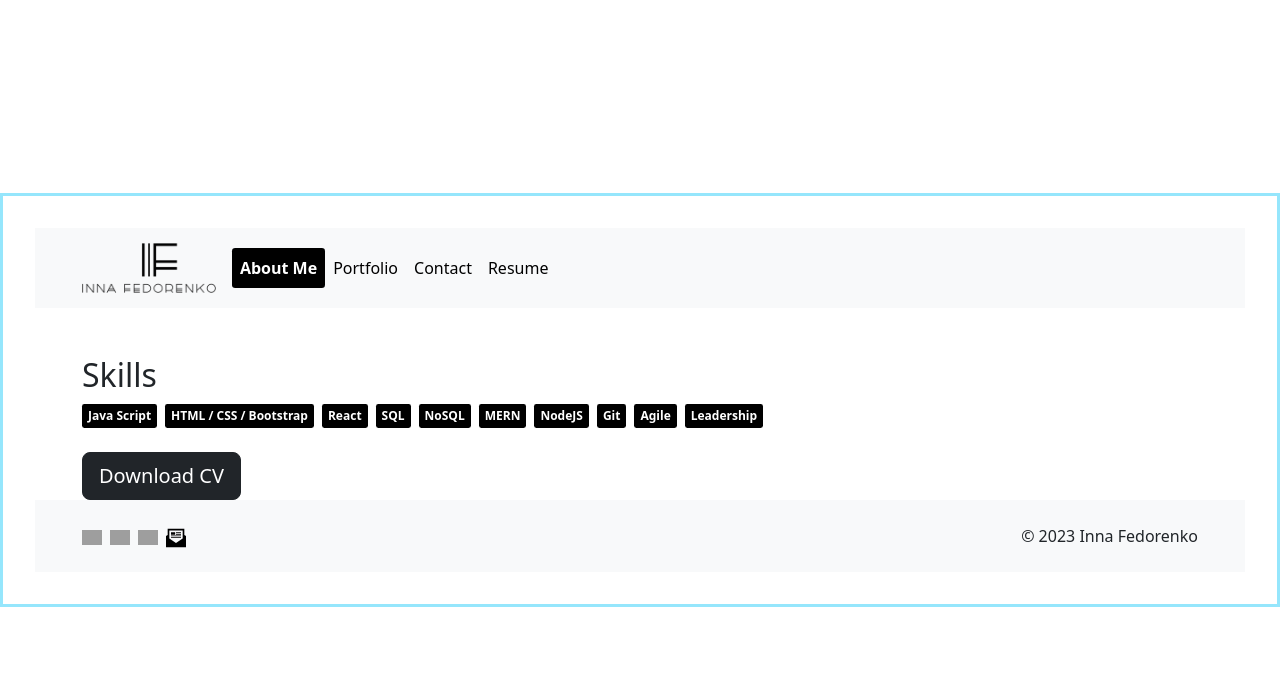
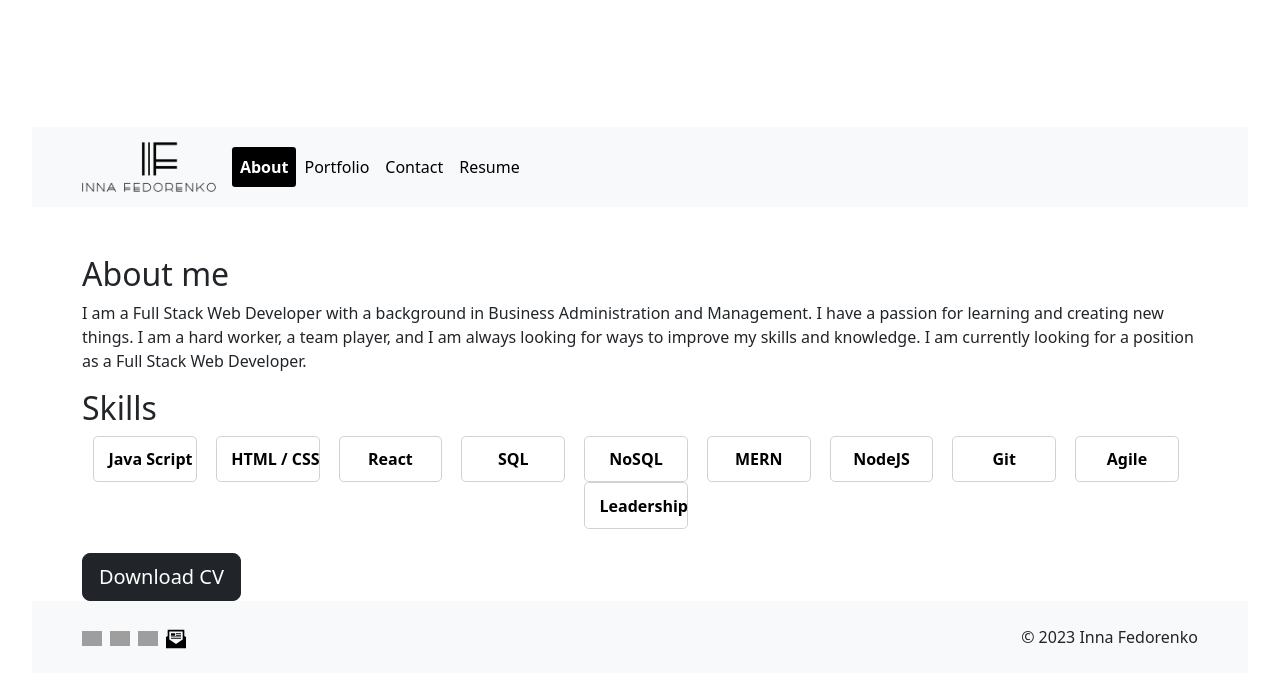
Before and after one commit to InnaFedorenko/if_portfolio_react, a React (Vite) app: page /resume in a window 1280 px wide. Shown: the top 688 px of the page. Built offline with nearby package versions, Linux system fonts and the light colour scheme; grey boxes are pictures that could not be loaded.

Commit message:
implemented mailto

```diff
--- a/src/App.css
+++ b/src/App.css
@@ -6,7 +6,7 @@
   margin: 0 auto;
   padding: 2rem;
   /* text-align: center; */
-  border: #61dafbaa solid 3px;
+  /* border: #61dafbaa solid 3px; */
 }
 
 
@@ -17,12 +17,12 @@
   transition: filter 300ms;
 }
 
-.logo:hover {
+/* .logo:hover {
   filter: drop-shadow(0 0 2em #646cffaa);
 }
 .logo.react:hover {
   filter: drop-shadow(0 0 2em #61dafbaa);
-}
+} */
 
 .active-link {
   background-color: black;
@@ -47,11 +47,14 @@
   transition: background-color 300ms;
 }
 .badge {
-  background-color: black;
-  color: white;
-  padding: 0.5em;
-  border-radius: 0.2em;
+  background-color: white;
+  border: #d5d1d1 solid 1px;
+  color: black;
+  padding: 0.9em;
+  border-radius: 0.3em;
   transition: background-color 100ms;
+  width: 9.3%;
+  font-size: medium;
 }
 
 .nav-link{
@@ -67,13 +70,33 @@
   margin: 20px;
 }
 
-
+.form label {
+  display: block;
+  margin-bottom: 5px;
+  font-weight: bold;
+}
+.form textarea {
+  display: block;
+  margin-top: 5px;
+  margin-bottom: 5px;
+  width: 100%;
+}
 
 .form input {
   display: block;
   margin-top: 5px;
   margin-bottom: 5px;
   width: 100%;
+}
+.skills
+{
+  display: flex;
+  flex-direction: row;
+  flex-wrap: wrap;
+  justify-content: space-evenly;
+  align-items: center;
+  align-content: center;
+
 }
 
 @keyframes logo-spin {
@@ -106,6 +129,12 @@
  padding-left: 100px;
   padding-right: 100px;
 }
+#submit {
+  margin-top: 10px;
+  margin-bottom: 10px;
+  align-items: center;
+
+}
 
 .read-the-docs {
   color: #888;
--- a/src/components/AboutMe.jsx
+++ b/src/components/AboutMe.jsx
@@ -5,7 +5,7 @@ import Col from 'react-bootstrap/Col';
 
 export default function AboutMe() {
   return (
-    <section id="aboutme">
+    <section className="bg-gray-1000 py-20">
       <Container className='my-3'>
         <Row className="align-items-center">
           <Col md={6} className="p-6">
@@ -15,16 +15,12 @@ export default function AboutMe() {
             />
           </Col>
           <Col md={6} className="p-6 ">
-            <h3 className="text-3xl text-gray-1000 font-bold leading-none mb-3">
-              Hi, I'm Inna Fedorenko
-            </h3>
-            <p className="text-gray-800 mb-8">
-              I am a Full Stack Web Developer with a background in Business
-              Administration and Management. I have a passion for learning and
-              creating new things. I am a hard worker, a team player, and I am
-              always looking for ways to improve my skills and knowledge. I am
-              currently looking for a position as a Full Stack Web Developer.
-            </p>
+            <h1 className="text-3xl text-gray-1000 font-bold leading-none mb-3">
+             INNA FEDORENKO
+            </h1>
+            <h2 className="text-xl text-gray-1000 font-bold leading-none mb-3">
+            Web Developer
+            </h2>
             <div >
                     <a href="/contact" className="btn btn-dark btn-lg">
                         Get in Touch
--- a/src/components/ContactForm.jsx
+++ b/src/components/ContactForm.jsx
@@ -1,6 +1,7 @@
 import React, { useState } from 'react';
 import 'bootstrap/dist/css/bootstrap.min.css';
 import { Container, Form, Button, Alert } from 'react-bootstrap';
+import mycontacts from '../data/mycontacts.js';
 
 export default function ContactForm() {
   const [name, setName] = useState('');
@@ -44,8 +45,9 @@ export default function ContactForm() {
     setErrors(newErrors);
 
     if (Object.keys(newErrors).length === 0) {
-      // Perform form submission here
-      console.log('Form submitted:', name, email, message);
+        const mailtoLink = `mailto:'ivf.fedorenko@gmail.com'?subject=${encodeURIComponent(`Let's talk!`)} &body=${encodeURIComponent(`Hello!\nI hope this email finds you well.\n ${message}\nBest regards,\n\nName: ${name}\nEmail: ${email}`)}`;
+
+        window.location.href = mailtoLink;
     }
   };
 
@@ -56,7 +58,7 @@ export default function ContactForm() {
 
   return (
     <Container className="mt-5">
-      <Form onSubmit={handleSubmit}>
+      <Form className = "form" onSubmit={handleSubmit}>
         <Form.Group controlId="formName">
           <Form.Label>Name</Form.Label>
           <Form.Control
@@ -94,7 +96,7 @@ export default function ContactForm() {
           <Form.Control.Feedback type="invalid">{errors.message}</Form.Control.Feedback>
         </Form.Group>
 
-        <Button variant="secondary" type="submit">
+        <Button id='submit' type="submit" className="btn btn-dark btn-lg">
           Submit
         </Button>
       </Form>
--- a/src/components/Logo.jsx
+++ b/src/components/Logo.jsx
@@ -1,6 +1,5 @@
 import React from "react";
 import { Link } from 'react-router-dom';
-import { AiFillGithub} from 'react-icons/ai';
 
 export default function Logo ({socialMedia}) {
     return (
--- a/src/components/Navbar.jsx
+++ b/src/components/Navbar.jsx
@@ -43,7 +43,7 @@ export default function Navbar_b() {
               to="/"
               onClick={() => handleActiveMenuItem('about')}
             >
-              About Me
+              About
             </NavLink>
             <NavLink
               className={` ${activeMenuItem === 'portfolio' ? 'active-link' : 'nav-link '}`}
--- a/src/components/Skills.jsx
+++ b/src/components/Skills.jsx
@@ -6,8 +6,16 @@ import skills from '../data/skills'; // Import skills array
 export default function Skills() {
     return (
             <div>
+              <h2>About me</h2>
+            <p className="text-gray-800 mb-8">
+              I am a Full Stack Web Developer with a background in Business
+              Administration and Management. I have a passion for learning and
+              creating new things. I am a hard worker, a team player, and I am
+              always looking for ways to improve my skills and knowledge. I am
+              currently looking for a position as a Full Stack Web Developer.
+            </p>
               <h2>Skills</h2>
-              <div className="mb-4">
+              <div className="mb-4 skills">
                 {skills.map((skill, index) => (
                   <span key={index} className="badge  me-2">{skill}</span>
                 ))}
--- /dev/null
+++ b/src/data/mycontacts.js
@@ -0,0 +1,10 @@
+const mycontacts = [
+{
+    phone: "+14845475901",
+    email: "ivf.fedorenko@gmail.com",
+    location: "Great Philadelphia Area, PA",
+    timezone: "EST",
+    address: "161 Gleneagles Ct, Blue Bell, PA 19422"
+}
+  ];
+  export default mycontacts;
--- a/src/data/skills.js
+++ b/src/data/skills.js
@@ -1,5 +1,5 @@
 const skills = [
-    'Java Script', 'HTML / CSS / Bootstrap', 'React', 'SQL', 'NoSQL', 'MERN',
+    'Java Script', 'HTML / CSS ', 'React', 'SQL', 'NoSQL', 'MERN',
     'NodeJS', 'Git', 'Agile', 'Leadership'
   ];
   export default skills;
--- a/src/pages/PortfolioPage.jsx
+++ b/src/pages/PortfolioPage.jsx
@@ -5,8 +5,10 @@ import projects from '../data/projects'; // Import the updated projects array
 export default function ProjectCards() {
   return (
     <div className="row my-3" >
+    <h2 className="text-center">Creative Portfolio</h2>
       {projects.map((project, index) => (
         <div key={index} className="col-md-4 mb-4">
+
           <Card className="card">
             <Card.Img id= "projImg" variant="top" src={project.picture} />
             <Card.Body>
```
Also changed, not shown: package.json (+0 -7 lines), src/assets/images/photo/innafedorenko3.jpg.
